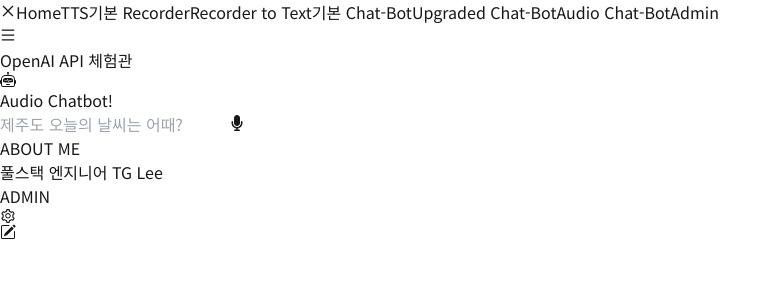
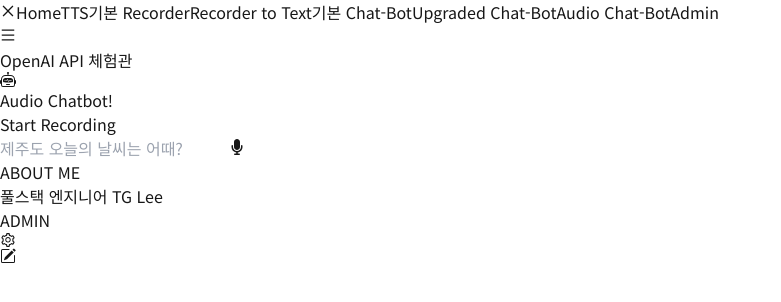
Before and after one commit to 82orez/openai-api-practice, a Next.js app: page /audio-chatbot in a window 1280 px wide. Shown: the top 302 px of the page, without its empty margins (0-781 px from the left). Built offline with nearby package versions, Linux system fonts and the light colour scheme.

Commit message:
audio chatbot-1

```diff
--- a/src/app/audio-chatbot/page.tsx
+++ b/src/app/audio-chatbot/page.tsx
@@ -6,6 +6,7 @@
 import { IoMdSend } from "react-icons/io";
 import { AiOutlineLoading3Quarters } from "react-icons/ai";
 import { FaMicrophone } from "react-icons/fa6";
+import { useRecordingStore } from "@/stores/recordingStore";
 
 export default function Chat() {
   const { messages, input, isLoading, handleInputChange, handleSubmit } = useChat({ api: "/api/chat" });
@@ -14,6 +15,9 @@
   const [pendingMessage, setPendingMessage] = useState<string | null>(null);
   const [audioElement, setAudioElement] = useState<HTMLAudioElement | null>(null);
   const audioRef = useRef<HTMLAudioElement | null>(null);
+  const { isRecording, startRecording, stopRecording } = useRecordingStore();
+  const [isProcessing, setIsProcessing] = useState(false);
+  const [transcription, setTranscription] = useState<string | null>(null);
 
   // 마지막 메시지 추출
   const lastMessage = messages.length > 0 ? messages[messages.length - 1] : null;
@@ -83,9 +87,76 @@
     };
   }, [audioURL]);
 
+  const handleStopRecording = async () => {
+    setIsProcessing(true);
+
+    const audioBlob = await stopRecording();
+    if (audioBlob) {
+      const audioURL = URL.createObjectURL(audioBlob);
+      setAudioURL(audioURL);
+      console.log("Audio URL:", audioURL);
+
+      try {
+        const response = await fetch(audioURL);
+        const audioBlob = await response.blob();
+        const formData = new FormData();
+        formData.append("audio", new File([audioBlob], "recording.mp3"));
+
+        // 서버에 오디오 업로드 요청
+        const uploadResponse = await fetch("/api/recordings", {
+          method: "POST",
+          body: formData,
+        });
+
+        // 서버에 업로드 된 후, 해당 녹음 파일의 위치 정보가 담긴 공개 url 을 반환 받아 옮.
+        const result = await uploadResponse.json();
+        if (result.url) {
+          // Supabase 에 업로드된 파일에서 Whisper API 로 보내서 텍스트 추출을 요청.
+          const transcriptResponse = await fetch("/api/transcribe", {
+            method: "POST",
+            body: JSON.stringify({ fileUrl: result.url }),
+            headers: { "Content-Type": "application/json" },
+          });
+
+          // 받아온 text 를 처리.
+          const transcriptResult = await transcriptResponse.json();
+
+          if (transcriptResult.text) {
+            setTranscription(transcriptResult.text);
+          } else {
+            alert("Failed to transcribe audio.");
+          }
+        } else {
+          alert("Failed to save file.");
+        }
+      } catch (error) {
+        console.error("Error processing file:", error);
+        alert("An error occurred while processing the recording.");
+      } finally {
+        setIsProcessing(false);
+      }
+    }
+  };
+
   return (
     <div className="flex h-full w-full flex-col items-center justify-between">
       <div className="fixed right-8 top-20 rounded-md bg-amber-300 p-4">Audio Chatbot!</div>
+
+      <button
+        onClick={isRecording ? handleStopRecording : startRecording}
+        className={`fixed right-8 top-48 rounded px-4 py-2 ${isRecording ? "animate-pulse bg-red-500" : "bg-blue-500"} text-white`}
+        disabled={isProcessing}>
+        {isRecording ? "Stop Recording" : "Start Recording"}
+      </button>
+
+      {isProcessing && <p className="mt-4 text-gray-600">Processing...</p>}
+
+      {transcription && (
+        <div className="mt-4 w-full max-w-lg rounded border bg-gray-100 p-4">
+          {/*<h3 className="">Transcription:</h3>*/}
+          <p className="text-center text-xl text-gray-800">{transcription}</p>
+        </div>
+      )}
 
       <div className="h-full w-full max-w-md rounded-lg bg-white p-6 shadow-md">
         <div className="flex h-full flex-col justify-between">
```
